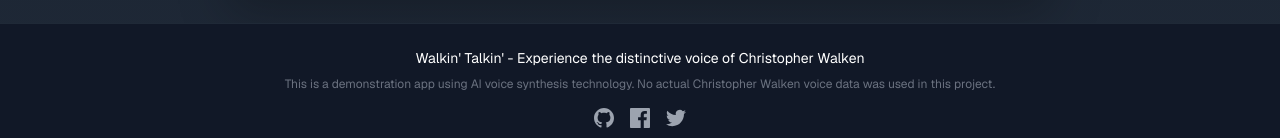
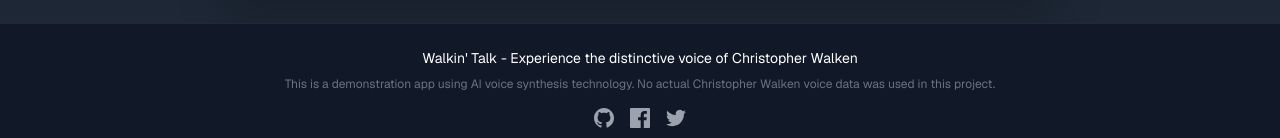
Before and after one commit to ctrlswing/walkentalkin, a Next.js app: page / in a window 1280 px wide. Shown: the part 1284-1422 px from the top of the page. Built offline with nearby package versions, Linux system fonts and the light colour scheme.

Commit message:
Changed minor design elements

```diff
--- a/src/app/page.tsx
+++ b/src/app/page.tsx
@@ -291,7 +291,7 @@ export default function Home() {
       <footer className="w-full bg-gray-900 text-white p-6 border-t border-gray-800">
         <div className="max-w-4xl mx-auto text-center">
           <p className="text-sm">
-            Walkin' Talkin' - Experience the distinctive voice of Christopher Walken
+            Walkin' Talk - Experience the distinctive voice of Christopher Walken
           </p>
           <p className="text-xs mt-2 text-gray-500">
             This is a demonstration app using AI voice synthesis technology.
```
